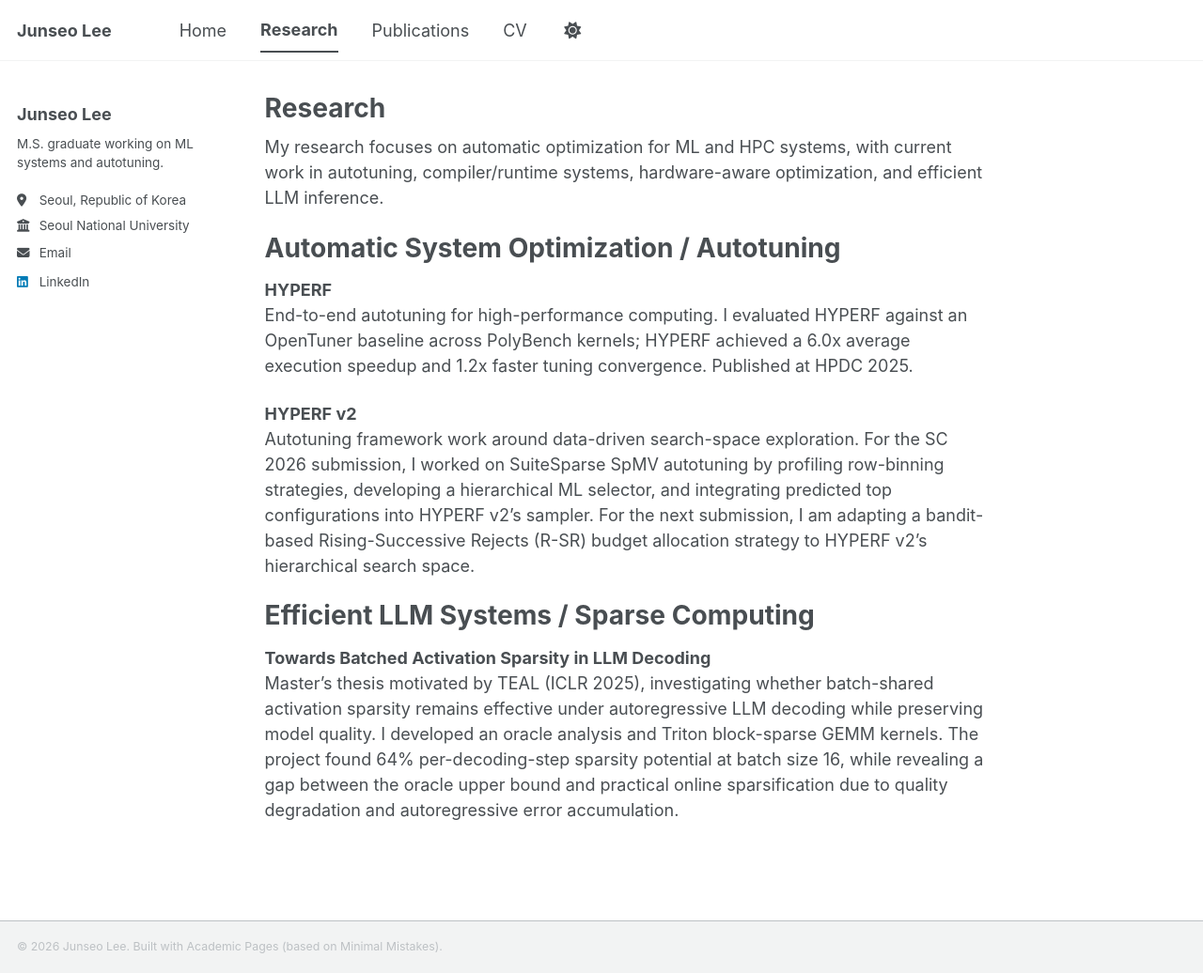
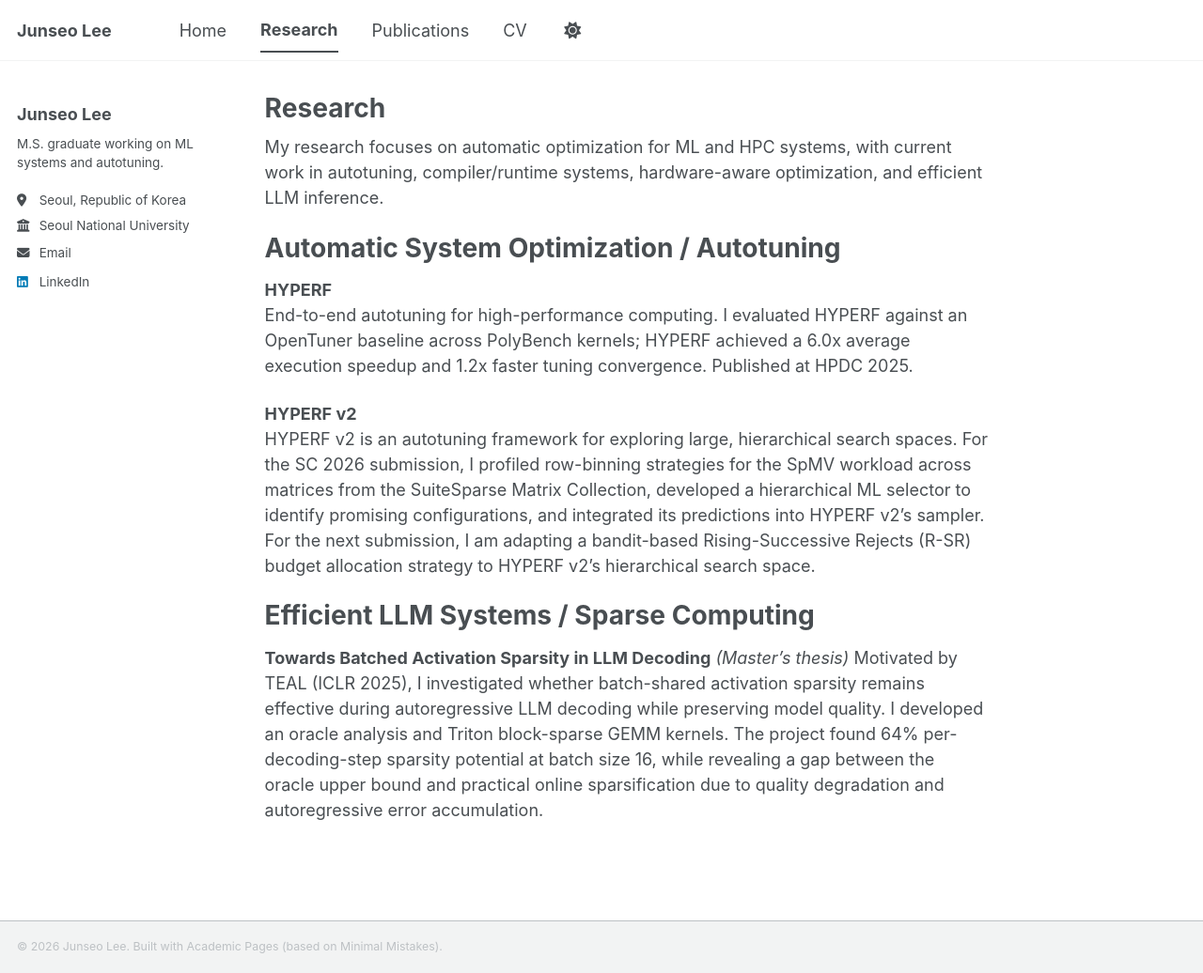
Before and after one commit to jseool/jseool.github.io, a Jekyll site: the page built from _pages/research.md, in a window 1280 px wide and 1036 px high. Shown: the whole window at 94% size. Built offline with Jekyll 4.4.1, drawn with Linux system fonts in a browser that asks for light colours; a style sheet for code colours, icons or effects is not loaded.

Commit message:
Clarify research project descriptions

```diff
--- a/_pages/research.md
+++ b/_pages/research.md
@@ -14,10 +14,10 @@ Automatic System Optimization / Autotuning
 End-to-end autotuning for high-performance computing. I evaluated HYPERF against an OpenTuner baseline across PolyBench kernels; HYPERF achieved a 6.0x average execution speedup and 1.2x faster tuning convergence. Published at HPDC 2025.
 
 **HYPERF v2**
-Autotuning framework work around data-driven search-space exploration. For the SC 2026 submission, I worked on SuiteSparse SpMV autotuning by profiling row-binning strategies, developing a hierarchical ML selector, and integrating predicted top configurations into HYPERF v2's sampler. For the next submission, I am adapting a bandit-based Rising-Successive Rejects (R-SR) budget allocation strategy to HYPERF v2's hierarchical search space.
+HYPERF v2 is an autotuning framework for exploring large, hierarchical search spaces. For the SC 2026 submission, I profiled row-binning strategies for the SpMV workload across matrices from the SuiteSparse Matrix Collection, developed a hierarchical ML selector to identify promising configurations, and integrated its predictions into HYPERF v2's sampler. For the next submission, I am adapting a bandit-based Rising-Successive Rejects (R-SR) budget allocation strategy to HYPERF v2's hierarchical search space.
 
 Efficient LLM Systems / Sparse Computing
 ======
 
-**Towards Batched Activation Sparsity in LLM Decoding**
-Master's thesis motivated by TEAL (ICLR 2025), investigating whether batch-shared activation sparsity remains effective under autoregressive LLM decoding while preserving model quality. I developed an oracle analysis and Triton block-sparse GEMM kernels. The project found 64% per-decoding-step sparsity potential at batch size 16, while revealing a gap between the oracle upper bound and practical online sparsification due to quality degradation and autoregressive error accumulation.
+**Towards Batched Activation Sparsity in LLM Decoding** *(Master's thesis)*
+Motivated by TEAL (ICLR 2025), I investigated whether batch-shared activation sparsity remains effective during autoregressive LLM decoding while preserving model quality. I developed an oracle analysis and Triton block-sparse GEMM kernels. The project found 64% per-decoding-step sparsity potential at batch size 16, while revealing a gap between the oracle upper bound and practical online sparsification due to quality degradation and autoregressive error accumulation.
```
